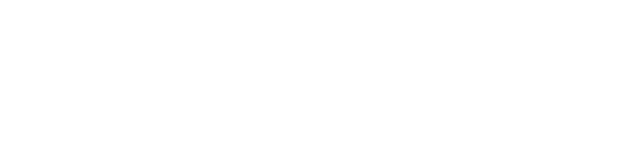
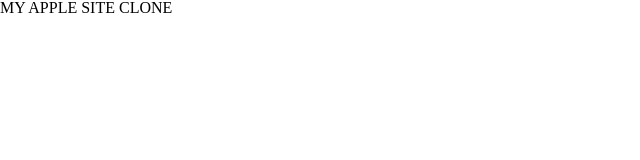
Before and after one commit to macbright/apple-clone, a plain HTML site: page index.html in a window 1280 px wide. Shown: the whole page, without its empty margins (0-640 px from the left). Drawn offline with Linux system fonts and the light colour scheme; files that its build step writes are made by us from their sources.

Commit message:
development branch test

```diff
--- a/index.html
+++ b/index.html
@@ -8,6 +8,9 @@
 
     </head>
     <bod>
+        <h>
+            MY APPLE SITE CLONE
+        </h>
 
     </bod>
 </html>
```
